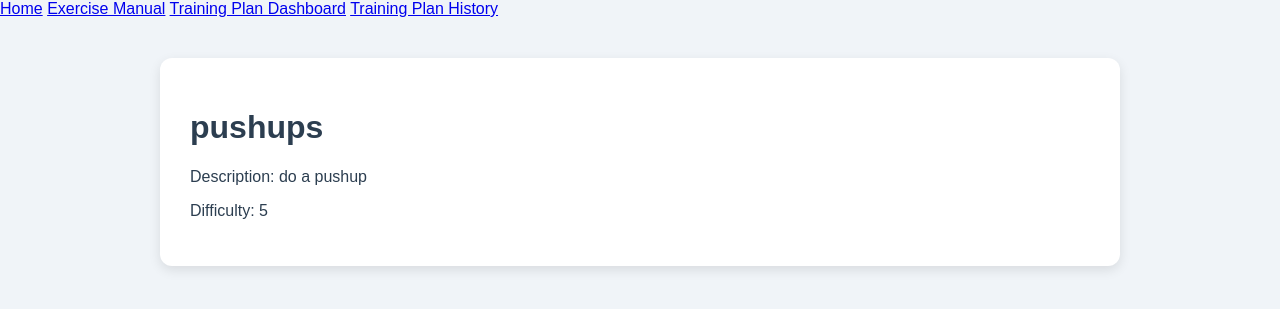
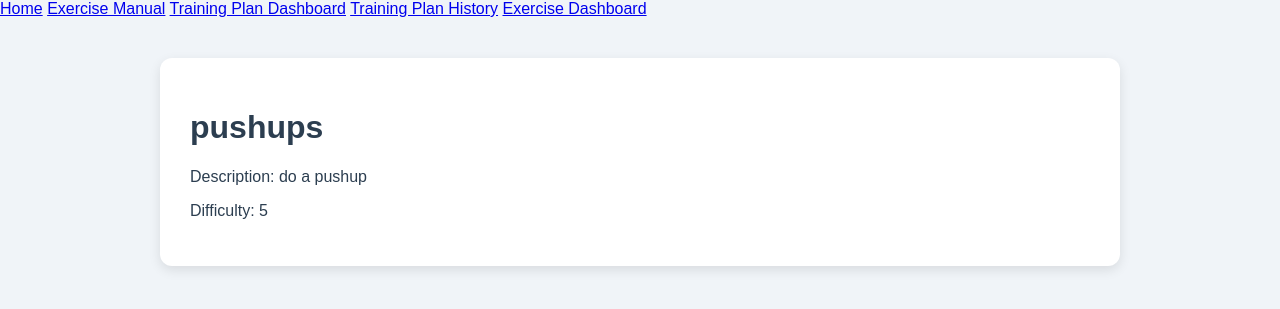
Before and after one commit to jacquelineshin/7_Rehab-It, a Django app: page /exercise/detail/7 in a window 1280 px wide. Shown: the top 309 px of the page. Run offline with Django 5.2, Linux system fonts and the light colour scheme; data comes from the database, SQL or seed files in the repository.

Commit message:
Add exercise dashboard navigation link

```diff
--- a/templates/rehab/base.html
+++ b/templates/rehab/base.html
@@ -14,6 +14,7 @@
         <a href="{% url 'exercise_manual' %}">Exercise Manual</a>
         <a href="{% url 'training_plan_dashboard' %}">Training Plan Dashboard</a>
         <a href="{% url 'training_plan_history' %}">Training Plan History</a>
+        <a href="{% url 'exercise_chart_page' %}">Exercise Dashboard</a>
     </nav>
 </head>
 <body>
```
